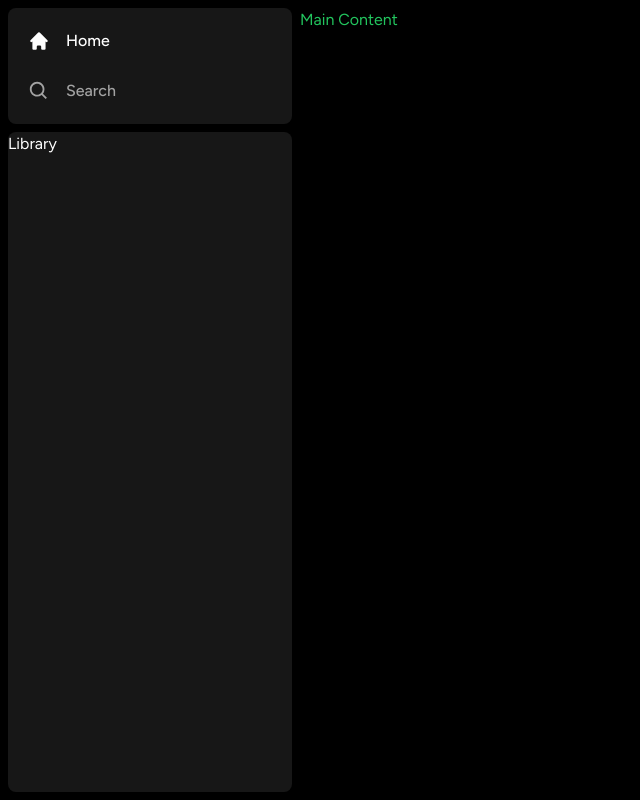
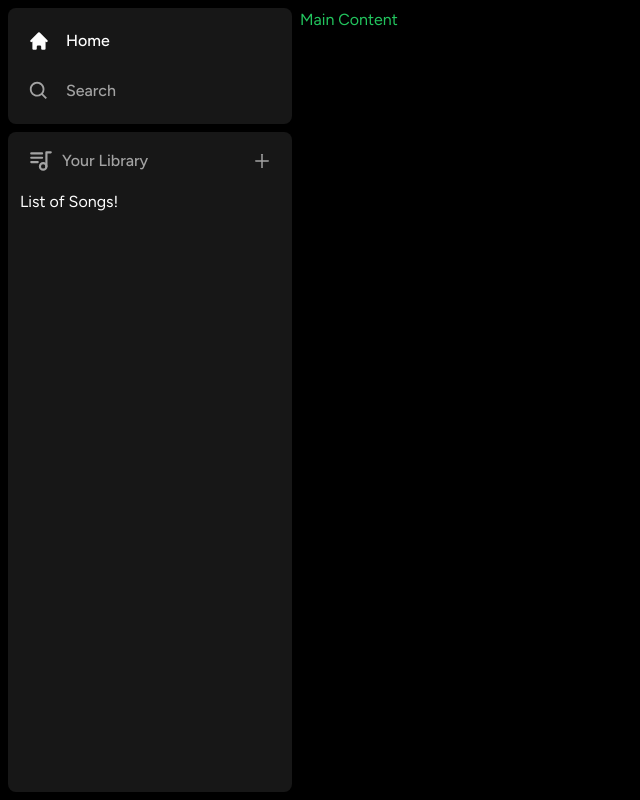
Before and after one commit to yousefelassal/spotify-clone, a Next.js app: page / in a window 1280 px wide. Shown: the whole page, without its empty margins (0-640 px from the left). Built offline with nearby package versions, Linux system fonts and the light colour scheme.

Commit message:
update library

```diff
--- a/components/Library.tsx
+++ b/components/Library.tsx
@@ -1,5 +1,29 @@
+'use client'
+
+import { TbPlaylist } from 'react-icons/tb'
+import { AiOutlinePlus } from 'react-icons/ai'
+
 export default function Library() {
+  const onClick = () => {
+    //handle upload
+  }
+
   return (
-    <div>Library</div>
+    <div className="flex flex-col">
+        <div className="flex items-center justify-between px-5 pt-4">
+            <div className="inline-flex items-center gap-x-2">
+                <TbPlaylist size={26} className="text-neutral-400" />
+                <span className="text-neutral-400 text-md font-medium">Your Library</span>
+            </div>
+            <AiOutlinePlus
+                onClick={onClick}
+                size={20}
+                className="text-neutral-400 cursor-pointer hover:text-white transition"
+            />
+        </div>
+        <div className="flex flex-col gap-y-2 mt-4 px-3">
+            List of Songs!
+        </div>
+    </div>
   )
 }
```
